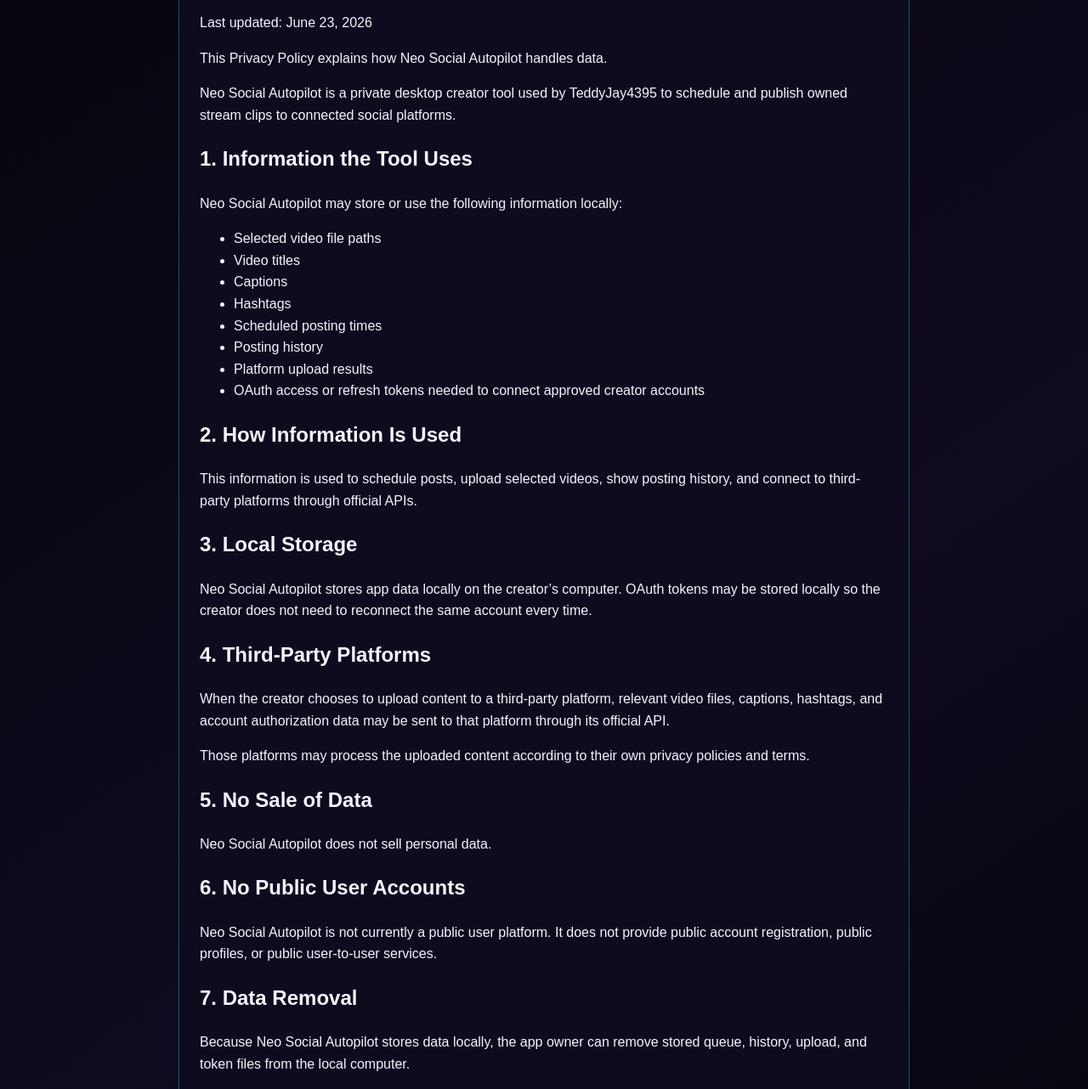
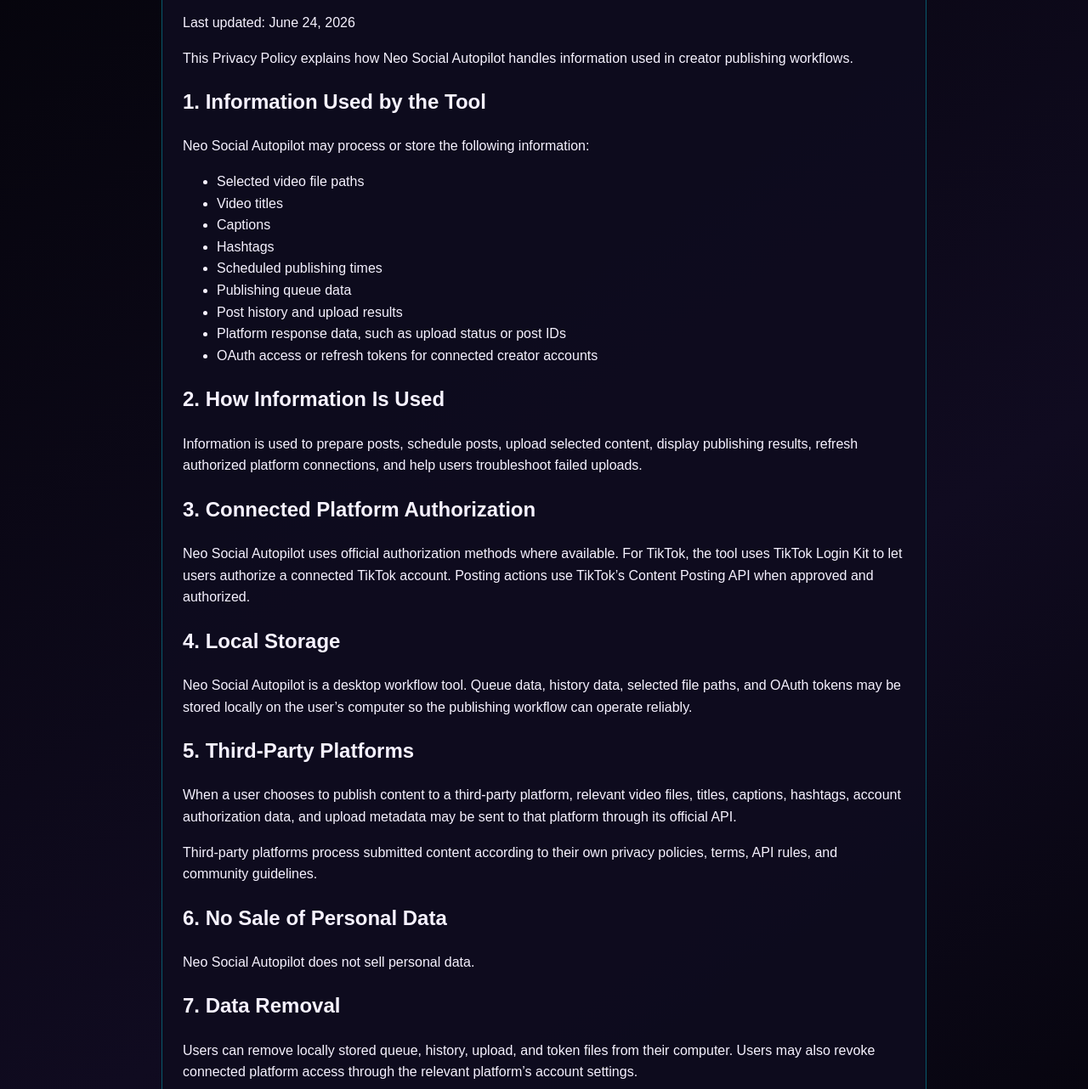
Before and after one commit to teddyjay4395/neo-social-autopilot, a plain HTML site: page privacy.html in a window 1280 px wide. Shown: the part 145-1427 px from the top of the page at 85% size. Drawn offline with Linux system fonts and the light colour scheme.

Commit message:
Update privacy.html

```diff
--- a/privacy.html
+++ b/privacy.html
@@ -7,7 +7,7 @@
   <style>
     body {
       font-family: Arial, sans-serif;
-      max-width: 860px;
+      max-width: 900px;
       margin: 40px auto;
       padding: 0 20px;
       line-height: 1.6;
@@ -27,74 +27,76 @@
   <div class="card">
     <h1>Privacy Policy</h1>
 
-    <p>Last updated: June 23, 2026</p>
+    <p>Last updated: June 24, 2026</p>
 
     <p>
-      This Privacy Policy explains how Neo Social Autopilot handles data.
+      This Privacy Policy explains how Neo Social Autopilot handles information used in
+      creator publishing workflows.
     </p>
 
-    <p>
-      Neo Social Autopilot is a private desktop creator tool used by TeddyJay4395
-      to schedule and publish owned stream clips to connected social platforms.
-    </p>
-
-    <h2>1. Information the Tool Uses</h2>
-    <p>Neo Social Autopilot may store or use the following information locally:</p>
+    <h2>1. Information Used by the Tool</h2>
+    <p>Neo Social Autopilot may process or store the following information:</p>
 
     <ul>
       <li>Selected video file paths</li>
       <li>Video titles</li>
       <li>Captions</li>
       <li>Hashtags</li>
-      <li>Scheduled posting times</li>
-      <li>Posting history</li>
-      <li>Platform upload results</li>
-      <li>OAuth access or refresh tokens needed to connect approved creator accounts</li>
+      <li>Scheduled publishing times</li>
+      <li>Publishing queue data</li>
+      <li>Post history and upload results</li>
+      <li>Platform response data, such as upload status or post IDs</li>
+      <li>OAuth access or refresh tokens for connected creator accounts</li>
     </ul>
 
     <h2>2. How Information Is Used</h2>
     <p>
-      This information is used to schedule posts, upload selected videos, show posting history,
-      and connect to third-party platforms through official APIs.
+      Information is used to prepare posts, schedule posts, upload selected content,
+      display publishing results, refresh authorized platform connections, and help users
+      troubleshoot failed uploads.
     </p>
 
-    <h2>3. Local Storage</h2>
+    <h2>3. Connected Platform Authorization</h2>
     <p>
-      Neo Social Autopilot stores app data locally on the creator’s computer. OAuth tokens may be
-      stored locally so the creator does not need to reconnect the same account every time.
+      Neo Social Autopilot uses official authorization methods where available. For TikTok,
+      the tool uses TikTok Login Kit to let users authorize a connected TikTok account.
+      Posting actions use TikTok’s Content Posting API when approved and authorized.
     </p>
 
-    <h2>4. Third-Party Platforms</h2>
+    <h2>4. Local Storage</h2>
     <p>
-      When the creator chooses to upload content to a third-party platform, relevant video files,
-      captions, hashtags, and account authorization data may be sent to that platform through its
-      official API.
+      Neo Social Autopilot is a desktop workflow tool. Queue data, history data, selected
+      file paths, and OAuth tokens may be stored locally on the user’s computer so the
+      publishing workflow can operate reliably.
+    </p>
+
+    <h2>5. Third-Party Platforms</h2>
+    <p>
+      When a user chooses to publish content to a third-party platform, relevant video files,
+      titles, captions, hashtags, account authorization data, and upload metadata may be sent
+      to that platform through its official API.
     </p>
 
     <p>
-      Those platforms may process the uploaded content according to their own privacy policies and terms.
+      Third-party platforms process submitted content according to their own privacy policies,
+      terms, API rules, and community guidelines.
     </p>
 
-    <h2>5. No Sale of Data</h2>
+    <h2>6. No Sale of Personal Data</h2>
     <p>
       Neo Social Autopilot does not sell personal data.
     </p>
 
-    <h2>6. No Public User Accounts</h2>
-    <p>
-      Neo Social Autopilot is not currently a public user platform. It does not provide public account
-      registration, public profiles, or public user-to-user services.
-    </p>
-
     <h2>7. Data Removal</h2>
     <p>
-      Because Neo Social Autopilot stores data locally, the app owner can remove stored queue, history,
-      upload, and token files from the local computer.
+      Users can remove locally stored queue, history, upload, and token files from their
+      computer. Users may also revoke connected platform access through the relevant platform’s
+      account settings.
     </p>
 
     <h2>8. Contact</h2>
     <p>
-      For questions about this Privacy Policy, contact the app owner through the TeddyJay4395 creator channels.
+      Contact: <a href="mailto:teashmore0916@gmail.com">teashmore0916@gmail.com</a>
     </p>
 
     <p><a href="index.html">Back to homepage</a></p>
```
